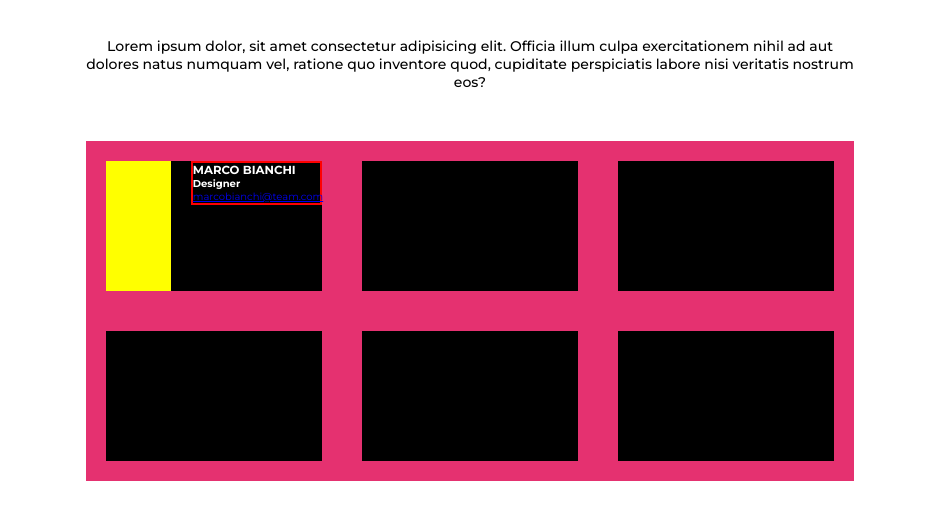
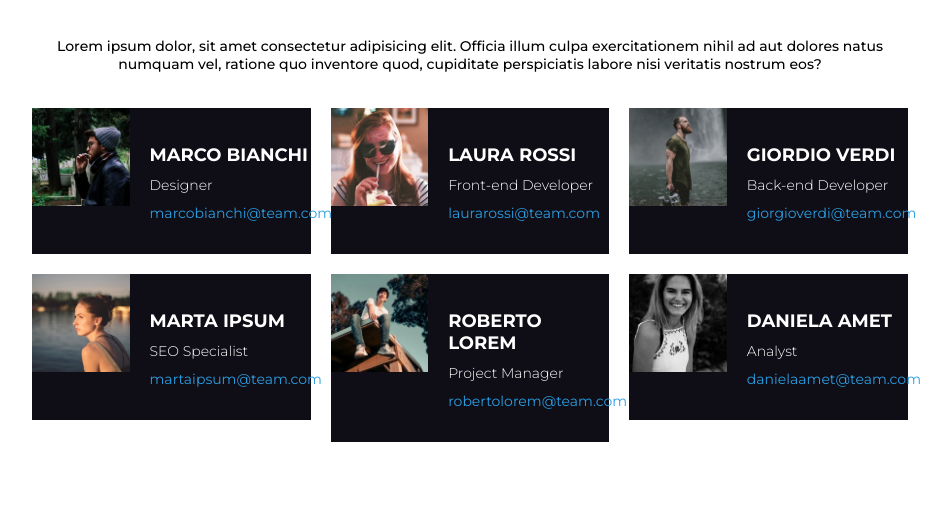
Before and after one commit to broyettore/html-css-float-cards, a plain HTML site: page index.html in a window 1280 px wide. Shown: the part 82-602 px from the top of the page, without its empty margins (170-1121 px from the left). Drawn offline with Linux system fonts and the light colour scheme.

Commit message:
project done

```diff
--- a/assets/css/style.css
+++ b/assets/css/style.css
@@ -17,7 +17,7 @@ html {
  *************** */
 
  main {
-    max-width: 60%;
+    max-width: 70%;
     margin: 0 auto;
     text-align: center;
  }
@@ -43,9 +43,8 @@ html {
  ******************** */
 
  .profiles-ctn {
-    background-color: #e53170;
     width: 100%;
-    margin: 50px auto;
+    margin: 25px auto;
  }
 
  .profiles-ctn::after {
@@ -55,13 +54,13 @@ html {
  }
 
  .profile-card {
-    height: 130px;
-    width: calc(100% / 3 - 40px);
-    margin: 20px;
-    background-color: black;
+    background-color: #0f0e17;
+    width: calc(100% / 3 - 20px);
+    margin: 10px;
     color: #fff;
     float: left;
  }
+
 
    /*********************
        CARDS CONTENT
@@ -69,15 +68,40 @@ html {
 
  .profile-pic {
     height: 100%;
-    width: 30%;
-    background-color: yellow;
+    width: 35%;
     float: left;
  }
 
+ .profile-pic img {
+    display: block;
+    width: 100%;
+ }
+
  .profile-description {
-    border: 2px solid red;
-    width: calc(70% - 20px);
-    margin-left: 20px;
+    width: calc(65% - 20px);
+    margin: 36px 0 32px 20px;
     text-align: left;
     float: left;
  }
+
+ .profile-description h3 {
+    font-size: 1.8rem;
+    font-weight: 700;
+ }
+
+ .profile-description h4 {
+    font-size: 1.4rem;
+    font-weight: 300;
+    padding: 10px 0;
+ }
+
+ .profile-description a {
+    color: #2c9ee2;
+    text-decoration: none;
+    font-size: 1.4rem;
+ }
+
+ .profile-description a:hover {
+    cursor: pointer;
+    color: lightblue;
+ }
--- a/index.html
+++ b/index.html
@@ -20,21 +20,82 @@
             <h2>Meet Our Team</h2>
             <p>Lorem ipsum dolor, sit amet consectetur adipisicing elit. Officia illum culpa exercitationem nihil ad aut dolores natus numquam vel, ratione quo inventore quod, cupiditate perspiciatis labore nisi veritatis nostrum eos?</p>
 
+            <!-- profile container start  -->
             <div class="profiles-ctn">   <!------ ctn = container ------>
+                <!-- profile - one  -->
                 <div class="profile-card">
-                    <div class="profile-pic"></div>
+                    <div class="profile-pic">
+                        <img src="assets/images/male1.png" alt="marco bianchi photo">
+                    </div>
                     <div class="profile-description">
                         <h3>MARCO BIANCHI</h3>
                         <h4>Designer</h4>
                         <a href="#">marcobianchi@team.com</a>
                     </div>
                 </div>
-                <div class="profile-card"></div>
-                <div class="profile-card"></div>
-                <div class="profile-card"></div>
-                <div class="profile-card"></div>
-                <div class="profile-card"></div>
+                <!-- /profile - one  -->
+                <!-- profile - two -->
+                <div class="profile-card">
+                    <div class="profile-pic">
+                        <img src="assets/images/female1.png" alt="laura rossi photo">
+                    </div>
+                    <div class="profile-description">
+                        <h3>LAURA ROSSI</h3>
+                        <h4>Front-end Developer</h4>
+                        <a href="#">laurarossi@team.com</a>
+                    </div>
+                </div>
+                <!-- /profile - two  -->
+                <!-- profile - three  -->
+                <div class="profile-card no-margin">
+                    <div class="profile-pic">
+                        <img src="assets/images/male2.png" alt="giorgio verdi photo">
+                    </div>
+                    <div class="profile-description">
+                        <h3>GIORDIO VERDI</h3>
+                        <h4>Back-end Developer</h4>
+                        <a href="#">giorgioverdi@team.com</a>
+                    </div>
+                </div>
+                <!-- /profile - three -->
+                <!-- profile - four  -->
+                <div class="profile-card">
+                    <div class="profile-pic">
+                        <img src="assets/images/female2.png" alt="marta ipsum  photo">
+                    </div>
+                    <div class="profile-description">
+                        <h3>MARTA IPSUM</h3>
+                        <h4>SEO Specialist</h4>
+                        <a href="#">martaipsum@team.com</a>
+                    </div>
+                </div>
+                <!-- /profile - four  -->
+                <!-- profile - five  -->
+                <div class="profile-card">
+                    <div class="profile-pic">
+                        <img src="assets/images/male3.png" alt="roberto lorem photo">
+                    </div>
+                    <div class="profile-description">
+                        <h3>ROBERTO LOREM</h3>
+                        <h4>Project Manager</h4>
+                        <a href="#">robertolorem@team.com</a>
+                    </div>
+                </div>
+                <!-- profile - five  -->
+                <!-- profile - six  -->
+                <div class="profile-card no-margin">
+                    <div class="profile-pic">
+                        <img src="assets/images/female3.png" alt="daniela amet photo">
+                    </div>
+                    <div class="profile-description">
+                        <h3>DANIELA AMET</h3>
+                        <h4>Analyst</h4>
+                        <a href="#">danielaamet@team.com</a>
+                    </div>
+                </div>
+                <!-- profile - six  -->
             </div>
+            <!-- /profile container end -->
         </section>
     </main>
     <!-- /main starts  -->
```
